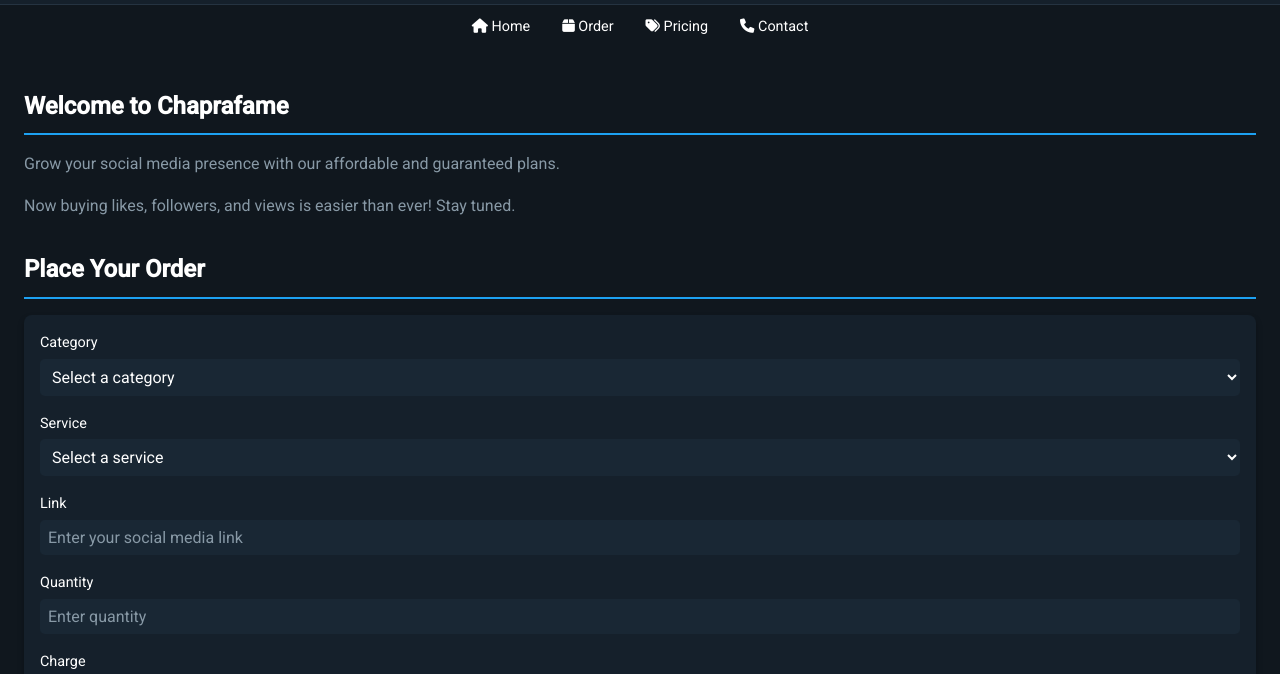
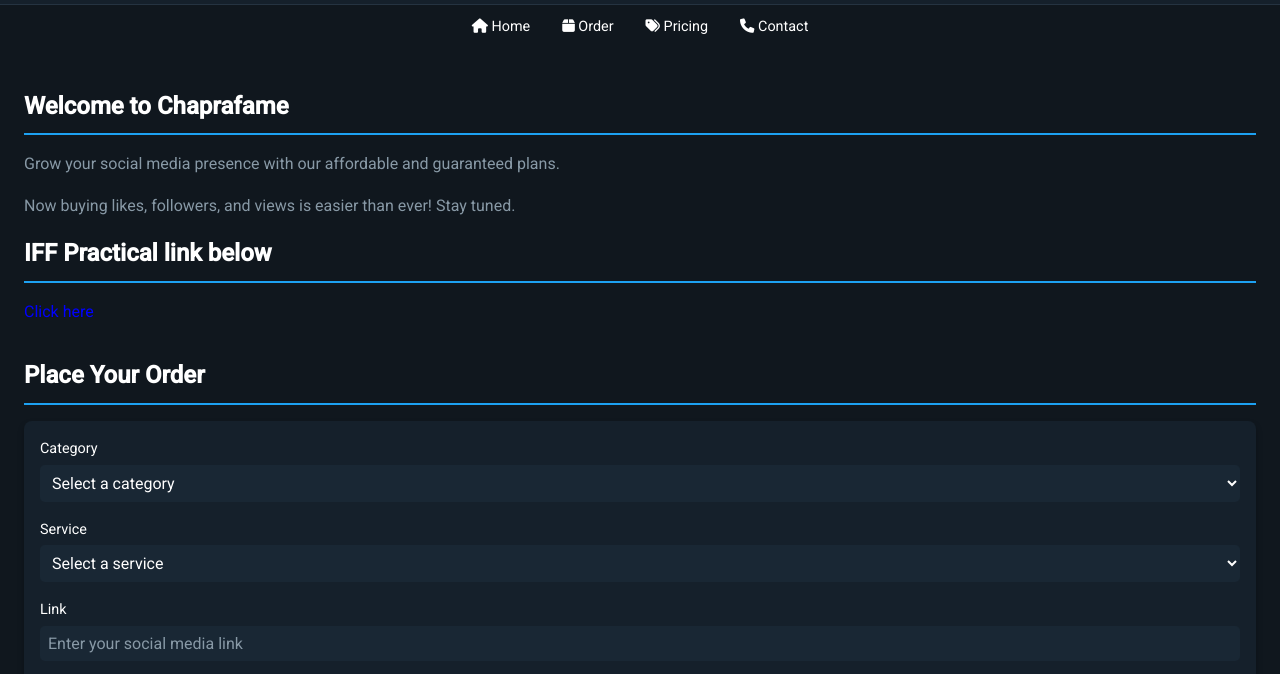
Before and after one commit to dearaditya/chaprafame.github.io, a plain HTML site: page index.html in a window 1280 px wide. Shown: the part 73-747 px from the top of the page. Drawn offline with Linux system fonts and the light colour scheme.

Commit message:
Update index.html
added IFF practical

```diff
--- a/index.html
+++ b/index.html
@@ -108,6 +108,9 @@
       <h2>Welcome to Chaprafame</h2>
       <p>Grow your social media presence with our affordable and guaranteed plans.</p>
       <p>Now buying likes, followers, and views is easier than ever! Stay tuned.</p>
+
+<h2>IFF Practical link below</h2>
+<a href="practical_topic.html" target="_blank" style="text-decoration: none; color: blue;">Click here</a>
 
     </section>
 
```
